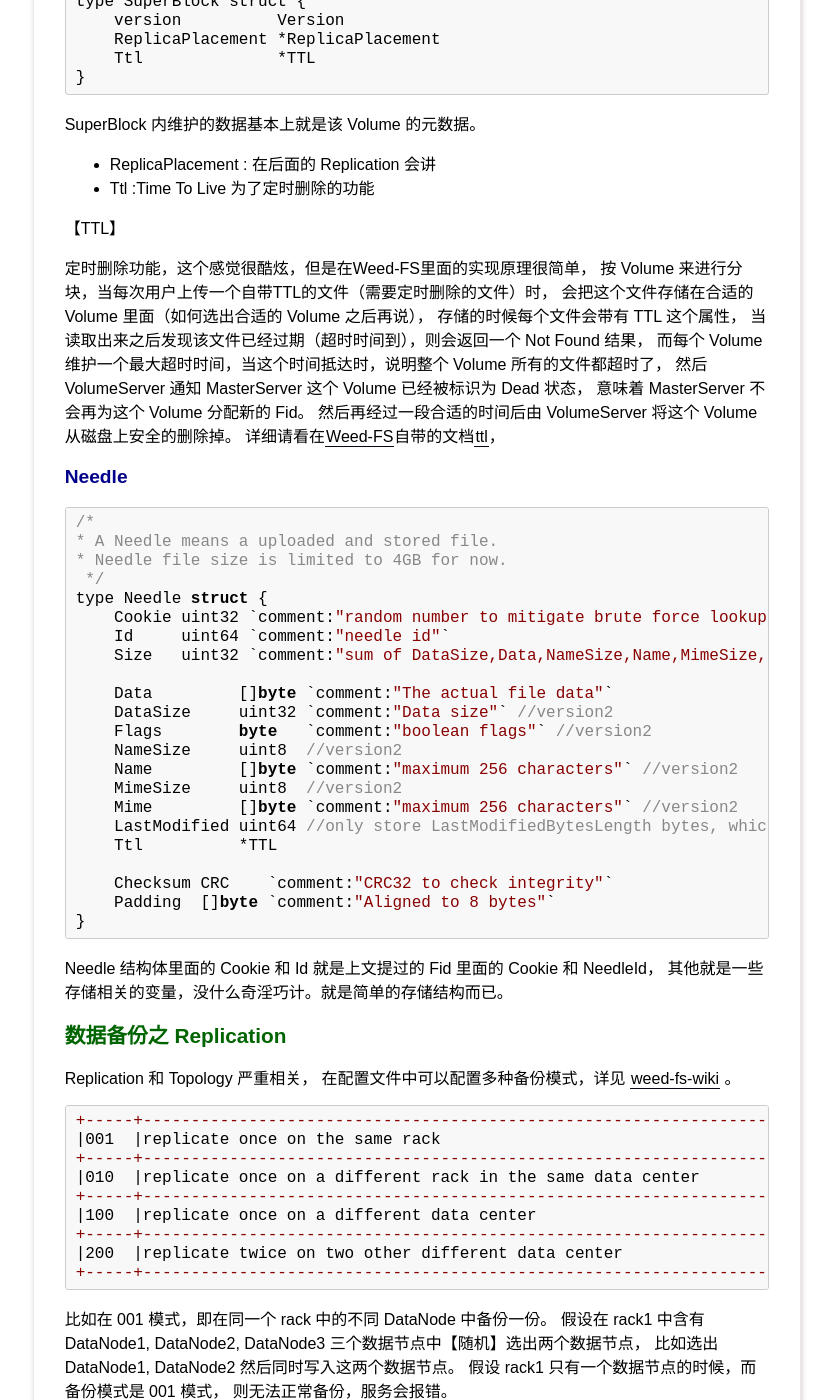
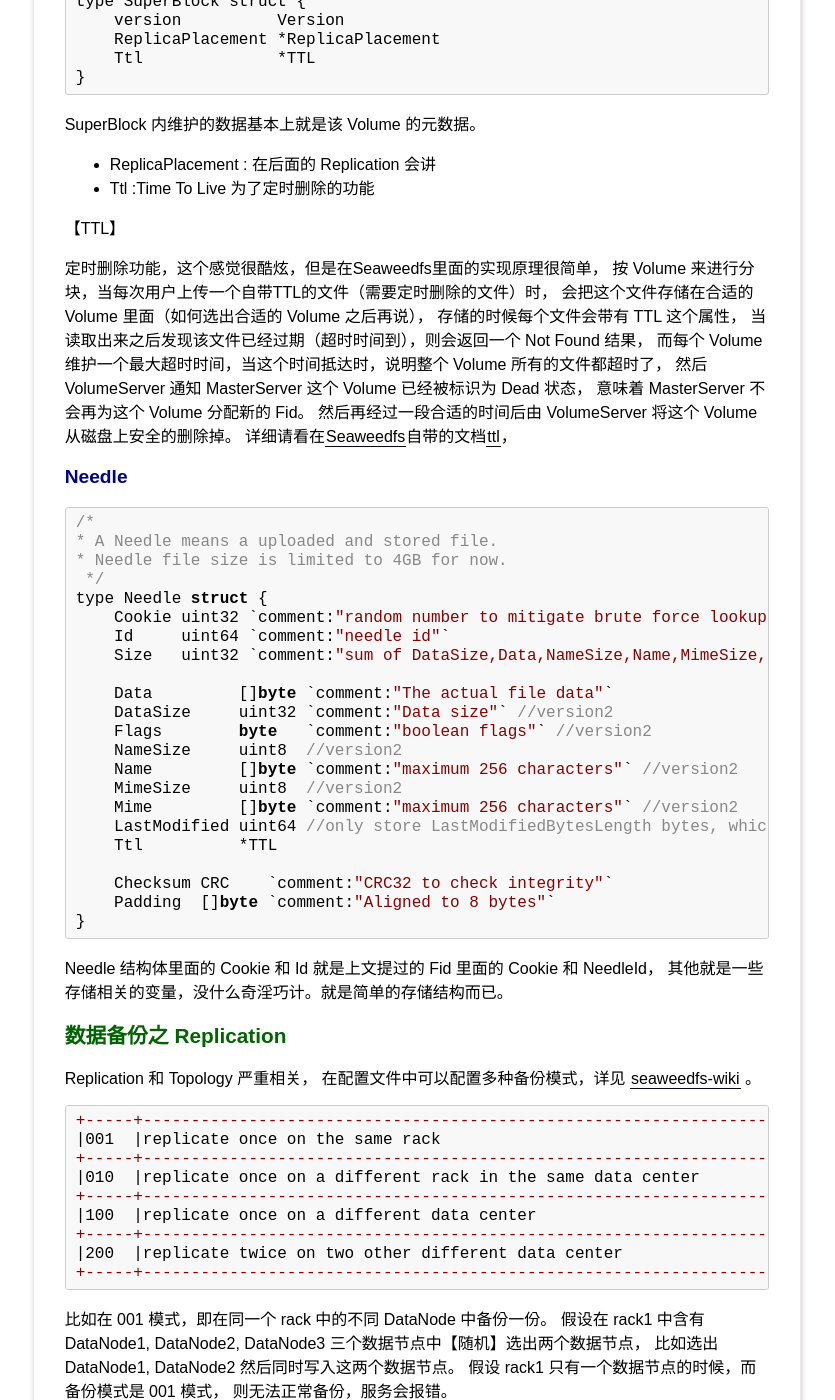
Before and after one commit to yanyiwu/blog, a Jekyll site: the page built from _posts/2015-01-09-weed-fs-source-analysis.md, in a window 1280 px wide and 1400 px high, scrolled down 3068 px. Shown: the whole window, without its empty margins (223-1058 px from the left). Built offline with Jekyll 4.4.1, drawn with Linux system fonts in a browser that asks for light colours; Markdown is read by kramdown in place of the engine named in the settings; comment, search, counter and statistics services are not loaded; some of the changed text lies outside the part shown.

Commit message:
weed-fs to seaweedfs

````diff
--- a/_posts/2015-01-09-weed-fs-source-analysis.md
+++ b/_posts/2015-01-09-weed-fs-source-analysis.md
@@ -1,21 +1,21 @@
 ---
 published: true
 layout: post
-title:  "分布式存储Weed-FS源码分析"
+title:  "分布式存储Seaweedfs源码分析"
 date:   2015-01-09
 category: work
 ---
 
-基于源码版本号 0.67 ， 【Weed-FS又名叫Seaweed-FS】。
+基于源码版本号 0.67 ， 【Seaweedfs以前旧版叫Weedfs】。
 
-[Weed-FS] 是一个非常优秀的由 golang 开发的分布式存储开源项目，
+[Seaweedfs] 是一个非常优秀的由 golang 开发的分布式存储开源项目，
 虽然在我刚开始关注的时候它在 github.com 上面只有 star 50+，
 但是我觉得这个项目是一个几千 star 量级的优秀开源项目。
-[Weed-FS] 的设计原理是基于 Facebook 的一篇图片存储系统的论文 [Facebook-Haystack]，
+[Seaweedfs] 的设计原理是基于 Facebook 的一篇图片存储系统的论文 [Facebook-Haystack]，
 论文很长，但是其实原理就几句话，可以看看 [Facebook图片存储系统Haystack] ，
-我觉得[Weed-FS]是青出于蓝而胜于蓝。
+我觉得[Seaweedfs]是青出于蓝而胜于蓝。
 
-[Weed-FS] 这个开源系统涵盖的面比较多，
+[Seaweedfs] 这个开源系统涵盖的面比较多，
 很难在一篇文章里面说清楚，
 只能尽可能清楚的说说主要的部分。
 
@@ -176,7 +176,7 @@ SuperBlock 内维护的数据基本上就是该 Volume 的元数据。
 
 【TTL】
 
-定时删除功能，这个感觉很酷炫，但是在Weed-FS里面的实现原理很简单，
+定时删除功能，这个感觉很酷炫，但是在Seaweedfs里面的实现原理很简单，
 按 Volume 来进行分块，当每次用户上传一个自带TTL的文件（需要定时删除的文件）时，
 会把这个文件存储在合适的 Volume 里面（如何选出合适的 Volume 之后再说），
 存储的时候每个文件会带有 TTL 这个属性，
@@ -185,7 +185,7 @@ SuperBlock 内维护的数据基本上就是该 Volume 的元数据。
 然后 VolumeServer 通知 MasterServer 这个 Volume 已经被标识为 Dead 状态，
 意味着 MasterServer 不会再为这个 Volume 分配新的 Fid。
 然后再经过一段合适的时间后由 VolumeServer 将这个 Volume 从磁盘上安全的删除掉。
-详细请看在[Weed-FS]自带的文档[ttl]，
+详细请看在[Seaweedfs]自带的文档[ttl]，
 
 
 ### Needle
@@ -221,7 +221,7 @@ Needle 结构体里面的 Cookie 和 Id 就是上文提过的 Fid 里面的 Cook
 ## 数据备份之 Replication
 
 Replication 和 Topology 严重相关，
-在配置文件中可以配置多种备份模式，详见 [weed-fs-wiki] 。
+在配置文件中可以配置多种备份模式，详见 [seaweedfs-wiki] 。
 
 ```
 +-----+---------------------------------------------------------------------------+
@@ -256,7 +256,7 @@ topo.NextVolumeId 负责生成 VolumeId ，
 
 【强一致性】
 
-Weed-FS 的备份实现是强一致性的。
+Seaweedfs 的备份实现是强一致性的。
 当一个 VolumeServer 接受到上传文件的 POST 请求时，
 将该文件作为一个 Needle 写入本地 Volume 之后，
 会根据该文件所分配的 VolumeId 判断是否需要备份，
@@ -268,7 +268,7 @@ Weed-FS 的备份实现是强一致性的。
 
 上述实现强一致性的过程中，
 有个必要条件就是【 VolumeServer 需要知道往其它那些 VolumeServer 备份】。
-在 Weed-FS 的实现中是借助 MasterServer 来实现，
+在 Seaweedfs 的实现中是借助 MasterServer 来实现，
 因为备份的基本单位是 Volume,
 在 MasterServer 中，对每个 VolumeId 都维护对应的备份机器列表。
 可以通过如下示例命令查看:
@@ -421,7 +421,7 @@ type Store struct {
 
 【扩容】
 
-对于 Weed-FS 来说，扩容非常简单，
+对于 Seaweedfs 来说，扩容非常简单，
 
 启动 MasterServer:
 
@@ -462,9 +462,9 @@ weed volume -dir="/tmp/data2" -max=5  -mserver="localhost:9333" -port=8081
 + 多台 VolumeServer 之间的多机备份实现是强一致性。
 + 多台 MasterServer 之间的主从关系是是通过 [goraft] 实现。
 
-[weed-fs-wiki]:https://github.com/chrislusf/weed-fs/wiki
-[Weed-FS]:https://github.com/chrislusf/weed-fs
-[ttl]:https://github.com/chrislusf/weed-fs/wiki/Store-file-with-a-Time-To-Live
+[seaweedfs-wiki]:https://github.com/chrislusf/seaweedfs/wiki
+[Seaweedfs]:https://github.com/chrislusf/seaweedfs
+[ttl]:https://github.com/chrislusf/seaweedfs/wiki/Store-file-with-a-Time-To-Live
 [Facebook-Haystack]:https://www.usenix.org/legacy/event/osdi10/tech/full_papers/Beaver.pdf
 [Facebook图片存储系统Haystack]:http://yanyiwu.com/work/2015/01/04/Haystack.html
 [goraft]:https://github.com/goraft/raft
````
Also changed, not shown: _posts/2015-02-03-weed-fs-data-migration.md (+8 -8 lines).
